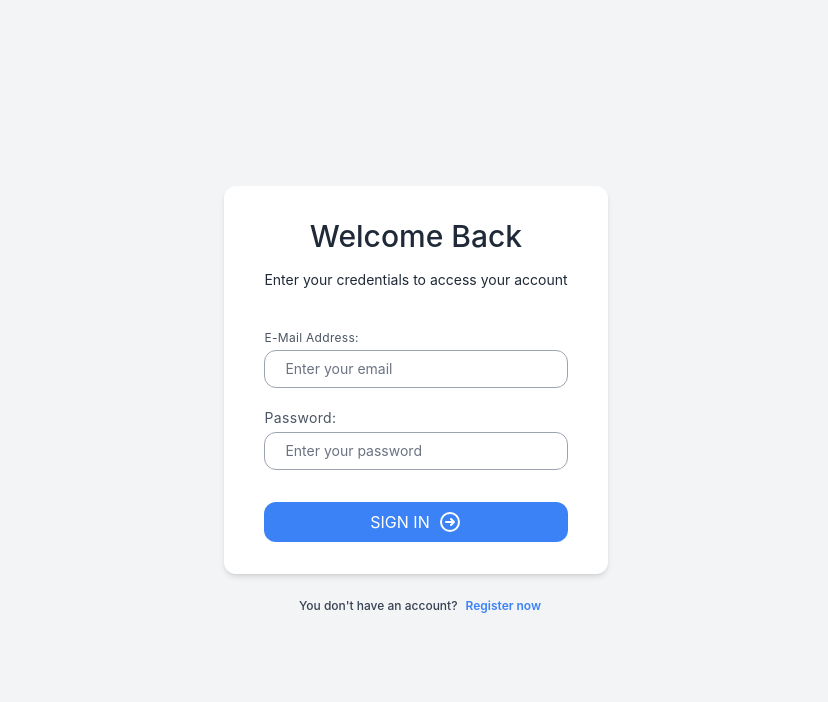
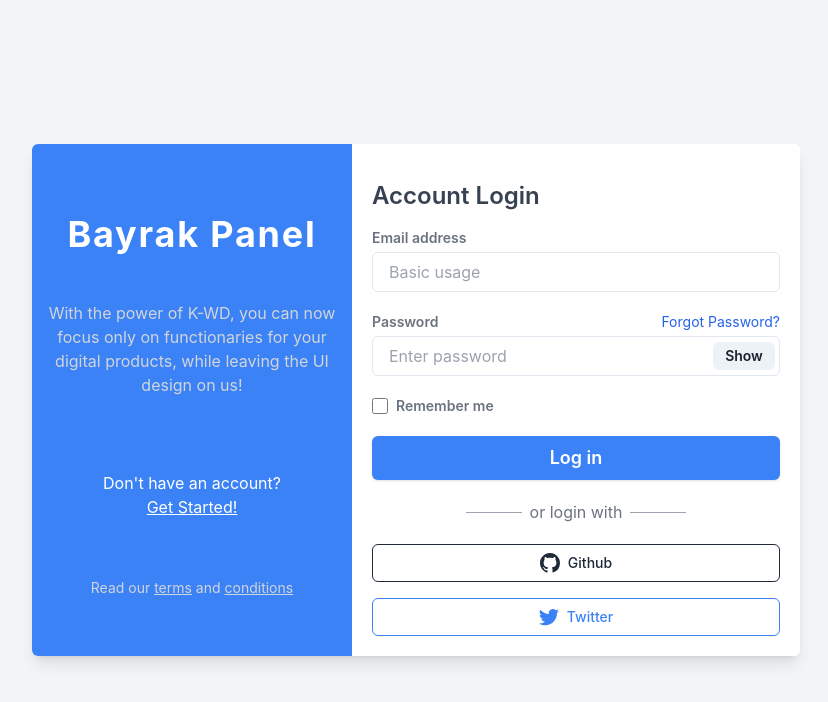
Before and after one commit to tolgabayra/CRM_CLIENT, a React (Vite) app: page /login in a window 1280 px wide. Shown: the top 702 px of the page, without its empty margins (224-1052 px from the left). Built offline with nearby package versions, Linux system fonts and the light colour scheme.

Commit message:
router düzelme işlemleri ve 404 page

```diff
--- a/src/components/charts/Chartline.jsx
+++ b/src/components/charts/Chartline.jsx
@@ -116,7 +116,7 @@
                 <h6 className="uppercase text-blueGray-100 mb-1 text-xs font-semibold">
                   Yıllık Kullanıcı Grafiği
                 </h6>
-                <h2 className="text-white text-xl font-semibold">Sales value</h2>
+                <h2 className="text-dark text-xl font-semibold">Sales value</h2>
               </div>
             </div>
           </div>
--- a/src/components/dashboard/Sidebar.jsx
+++ b/src/components/dashboard/Sidebar.jsx
@@ -37,7 +37,7 @@
                             D<span className="text-teal-600">.</span>
                         </h1>
                         <h1 className="hidden md:block font-bold text-sm md:text-xl text-center">
-                            Bayrak CRM<span className="text-teal-600">.</span>
+                            Bayrak Panel<span className="text-teal-600">.</span>
                         </h1>
                         <div id="profile" className="space-y-3">
                             <img
--- a/src/pages/Login.jsx
+++ b/src/pages/Login.jsx
@@ -1,8 +1,14 @@
 import React from 'react'
 import { ToastContainer, toast } from 'react-toastify';
 import 'react-toastify/dist/ReactToastify.css';
+import { Input } from "@chakra-ui/react"
+import { InputGroup, InputRightElement, Button } from "@chakra-ui/react"
 
 export default function Login() {
+
+  const [show, setShow] = React.useState(false)
+  const handleClick = () => setShow(!show)
+
   const notify = () => toast.success(' Wow so easy!', {
     position: "top-right",
     hideProgressBar: false,
@@ -15,184 +21,112 @@
   return (
     <div>
       <ToastContainer autoClose={2000} />
+      <div className="flex items-center min-h-screen p-4 bg-gray-100 lg:justify-center">
         <div
-      className="min-h-screen flex flex-col items-center justify-center bg-gray-100"
+          className="flex flex-col overflow-hidden bg-white rounded-md shadow-lg max md:flex-row md:flex-1 lg:max-w-screen-md"
         >
           <div
-        className="
-          flex flex-col
-          bg-white
-          shadow-md
-          px-4
-          sm:px-6
-          md:px-8
-          lg:px-10
-          py-8
-          rounded-xl
-          w-50
-          max-w-md
-        "
+            className="p-4 py-6 text-white bg-blue-500 md:w-80 md:flex-shrink-0 md:flex md:flex-col md:items-center md:justify-evenly"
           >
-        <div className="font-medium self-center text-xl sm:text-3xl text-gray-800">
-          Welcome Back
+            <div className="my-3 text-4xl font-bold tracking-wider text-center">
+              <a href="#">Bayrak Panel</a>
             </div>
-        <div className="mt-4 self-center text-xl sm:text-sm text-gray-800">
-          Enter your credentials to access your account
+            <p className="mt-6 font-normal text-center text-gray-300 md:mt-0">
+              With the power of K-WD, you can now focus only on functionaries for your digital products, while leaving the
+              UI design on us!
+            </p>
+            <p className="flex flex-col items-center justify-center mt-10 text-center">
+              <span>Don't have an account?</span>
+              <a href="#" className="underline">Get Started!</a>
+            </p>
+            <p className="mt-6 text-sm text-center text-gray-300">
+              Read our <a href="#" className="underline">terms</a> and <a href="#" className="underline">conditions</a>
+            </p>
           </div>
-
-        <div className="mt-10">
+          <div className="p-5 bg-white md:flex-1">
+            <h3 className="my-4 text-2xl font-semibold text-gray-700">Account Login</h3>
+            <form action="#" className="flex flex-col space-y-5">
+              <div className="flex flex-col space-y-1">
+                <label for="email" className="text-sm font-semibold text-gray-500">Email address</label>
+                <Input placeholder='Basic usage' />
+              </div>
+              <div className="flex flex-col space-y-1">
+                <div className="flex items-center justify-between">
+                  <label for="password" className="text-sm font-semibold text-gray-500">Password</label>
+                  <a href="#" className="text-sm text-blue-600 hover:underline focus:text-blue-800">Forgot Password?</a>
+                </div>
+                <InputGroup size='md'>
+                  <Input
+                    pr='4.5rem'
+                    type={show ? 'text' : 'password'}
+                    placeholder='Enter password'
+                  />
+                  <InputRightElement width='4.5rem'>
+                    <Button h='1.75rem' size='sm' onClick={handleClick}>
+                      {show ? 'Hide' : 'Show'}
+                    </Button>
+                  </InputRightElement>
+                </InputGroup>
+              </div>
+              <div className="flex items-center space-x-2">
+                <input
+                  type="checkbox"
+                  id="remember"
+                  className="w-4 h-4 transition duration-300 rounded focus:ring-2 focus:ring-offset-0 focus:outline-none focus:ring-blue-200"
+                />
+                <label for="remember" className="text-sm font-semibold text-gray-500">Remember me</label>
+              </div>
               <div>
-            <div className="flex flex-col mb-5">
-              <label
-                for="email"
-                className="mb-1 text-xs tracking-wide text-gray-600"
-                >E-Mail Address:</label
+                <button
+                  type="submit"
+                  className="w-full px-4 py-2 text-lg font-semibold text-white transition-colors duration-300 bg-blue-500 rounded-md shadow hover:bg-blue-600 focus:outline-none focus:ring-blue-200 focus:ring-4"
                 >
-              <div className="relative">
-                <div
-                  className="
-                    inline-flex
-                    items-center
-                    justify-center
-                    absolute
-                    left-0
-                    top-0
-                    h-full
-                    w-10
-                    text-gray-400
-                  "
+                  Log in
+                </button>
+              </div>
+              <div className="flex flex-col space-y-5">
+                <span className="flex items-center justify-center space-x-2">
+                  <span className="h-px bg-gray-400 w-14"></span>
+                  <span className="font-normal text-gray-500">or login with</span>
+                  <span className="h-px bg-gray-400 w-14"></span>
+                </span>
+                <div className="flex flex-col space-y-4">
+                  <a
+                    href="#"
+                    className="flex items-center justify-center px-4 py-2 space-x-2 transition-colors duration-300 border border-gray-800 rounded-md group hover:bg-gray-800 focus:outline-none"
                   >
-                  <i className="fas fa-at text-blue-500"></i>
-                </div>
-
-                <input
-                  id="email"
-                  type="email"
-                  name="email"
-                  className="
-                    text-sm
-                    placeholder-gray-500
-                    pl-5
-                    pr-4
-                    rounded-xl
-                    border border-gray-400
-                    w-full
-                    py-2
-                    focus:outline-none focus:border-blue-400
-                  "
-                  placeholder="Enter your email"
-                />
+                    <span>
+                      <svg
+                        className="w-5 h-5 text-gray-800 fill-current group-hover:text-white"
+                        viewBox="0 0 16 16"
+                        version="1.1"
+                        aria-hidden="true"
+                      >
+                        <path
+                          fill-rule="evenodd"
+                          d="M8 0C3.58 0 0 3.58 0 8c0 3.54 2.29 6.53 5.47 7.59.4.07.55-.17.55-.38 0-.19-.01-.82-.01-1.49-2.01.37-2.53-.49-2.69-.94-.09-.23-.48-.94-.82-1.13-.28-.15-.68-.52-.01-.53.63-.01 1.08.58 1.23.82.72 1.21 1.87.87 2.33.66.07-.52.28-.87.51-1.07-1.78-.2-3.64-.89-3.64-3.95 0-.87.31-1.59.82-2.15-.08-.2-.36-1.02.08-2.12 0 0 .67-.21 2.2.82.64-.18 1.32-.27 2-.27.68 0 1.36.09 2 .27 1.53-1.04 2.2-.82 2.2-.82.44 1.1.16 1.92.08 2.12.51.56.82 1.27.82 2.15 0 3.07-1.87 3.75-3.65 3.95.29.25.54.73.54 1.48 0 1.07-.01 1.93-.01 2.2 0 .21.15.46.55.38A8.013 8.013 0 0016 8c0-4.42-3.58-8-8-8z"
+                        ></path>
+                      </svg>
+                    </span>
+                    <span className="text-sm font-medium text-gray-800 group-hover:text-white">Github</span>
+                  </a>
+                  <a
+                    href="#"
+                    className="flex items-center justify-center px-4 py-2 space-x-2 transition-colors duration-300 border border-blue-500 rounded-md group hover:bg-blue-500 focus:outline-none"
+                  >
+                    <span>
+                      <svg className="text-blue-500 group-hover:text-white" width="20" height="20" fill="currentColor">
+                        <path
+                          d="M6.29 18.251c7.547 0 11.675-6.253 11.675-11.675 0-.178 0-.355-.012-.53A8.348 8.348 0 0020 3.92a8.19 8.19 0 01-2.357.646 4.118 4.118 0 001.804-2.27 8.224 8.224 0 01-2.605.996 4.107 4.107 0 00-6.993 3.743 11.65 11.65 0 01-8.457-4.287 4.106 4.106 0 001.27 5.477A4.073 4.073 0 01.8 7.713v.052a4.105 4.105 0 003.292 4.022 4.095 4.095 0 01-1.853.07 4.108 4.108 0 003.834 2.85A8.233 8.233 0 010 16.407a11.616 11.616 0 006.29 1.84"
+                        ></path>
+                      </svg>
+                    </span>
+                    <span className="text-sm font-medium text-blue-500 group-hover:text-white">Twitter</span>
+                  </a>
                 </div>
               </div>
-            <div className="flex flex-col mb-6">
-              <label
-                for="password"
-                className="mb-1 text-xs sm:text-sm tracking-wide text-gray-600"
-                >Password:</label
-              >
-              <div className="relative">
-                <div
-                  className="
-                    inline-flex
-                    items-center
-                    justify-center
-                    absolute
-                    left-0
-                    top-0
-                    h-full
-                    w-10
-                    text-gray-400
-                  "
-                >
-                  <span>
-                    <i className="fas fa-lock text-blue-500"></i>
-                  </span>
+            </form>
           </div>
-
-                <input
-                  id="password"
-                  type="password"
-                  name="password"
-                  className="
-                    text-sm
-                    placeholder-gray-500
-                    pl-5
-                    pr-4
-                    rounded-xl
-                    border border-gray-400
-                    w-full
-                    py-2
-                    focus:outline-none focus:border-blue-400
-                  "
-                  placeholder="Enter your password"
-                />
-              </div>
-            </div>
-
-            <div className="flex w-full">
-              <button
-                type="submit"
-                onClick={notify}
-                className="
-                  flex
-                  mt-2
-                  items-center
-                  justify-center
-                  focus:outline-none
-                  text-white text-sm
-                  sm:text-base
-                  bg-blue-500
-                  hover:bg-blue-600
-                  rounded-xl
-                  py-2
-                  w-full
-                  transition
-                  duration-150
-                  ease-in
-                "
-              >
-                <span className="mr-2 uppercase">Sign In</span>
-                <span>
-                  <svg
-                    className="h-6 w-6"
-                    fill="none"
-                    stroke-linecap="round"
-                    stroke-linejoin="round"
-                    stroke-width="2"
-                    viewBox="0 0 24 24"
-                    stroke="currentColor"
-                  >
-                    <path
-                      d="M13 9l3 3m0 0l-3 3m3-3H8m13 0a9 9 0 11-18 0 9 9 0 0118 0z"
-                    />
-                  </svg>
-                </span>
-              </button>
-            </div>
-          </div>
-        </div>
-      </div>
-      <div className="flex justify-center items-center mt-6">
-        <a
-          href="#"
-          target="_blank"
-          className="
-            inline-flex
-            items-center
-            text-gray-700
-            font-medium
-            text-xs text-center
-          "
-        >
-          <span className="ml-2"
-            >You don't have an account?
-            <a
-              href="#"
-              className="text-xs ml-2 text-blue-500 font-semibold"
-              >Register now</a
-            ></span
-          >
-        </a>
         </div>
       </div>
     </div>
--- a/src/pages/Register.jsx
+++ b/src/pages/Register.jsx
@@ -1,230 +1,80 @@
 import React from 'react'
-
+import { InputGroup,Input, Button, InputRightElement} from "@chakra-ui/react"
 export default function Register() {
+  const [show, setShow] = React.useState(false)
+  const handleClick = () => setShow(!show)
   return (
     <div>
-      <div>
+       <div className="flex items-center min-h-screen p-4 bg-gray-100 lg:justify-center">
         <div
-          className="min-h-screen flex flex-col items-center justify-center bg-gray-100"
+          className="flex flex-col overflow-hidden bg-white rounded-md shadow-lg max md:flex-row md:flex-1 lg:max-w-screen-md"
         >
           <div
-            className="
-          flex flex-col
-          bg-white
-          shadow-md
-          px-4
-          sm:px-8
-          md:px-12
-          lg:px-18
-          py-8
-          rounded-xl
-          w-50
-          max-w-md
-        "
+            className="p-4 py-6 text-white bg-blue-500 md:w-80 md:flex-shrink-0 md:flex md:flex-col md:items-center md:justify-evenly"
           >
-            <div className="font-medium self-center text-xl sm:text-3xl text-gray-800">
-              Welcome Back
+            <div className="my-3 text-4xl font-bold tracking-wider text-center">
+              <a href="#">Bayrak Panel</a>
             </div>
-            <div className="mt-4 self-center text-xl sm:text-sm text-gray-800">
-              Enter your credentials to access your account
-            </div>
+            <p className="mt-6 font-normal text-center text-gray-300 md:mt-0">
+              With the power of K-WD, you can now focus only on functionaries for your digital products, while leaving the
+              UI design on us!
+            </p>
+            <p className="flex flex-col items-center justify-center mt-10 text-center">
+              <span>Don't have an account?</span>
+              <a href="#" className="underline">Get Started!</a>
+            </p>
+            <p className="mt-6 text-sm text-center text-gray-300">
+              Read our <a href="#" className="underline">terms</a> and <a href="#" className="underline">conditions</a>
+            </p>
+          </div>
+          <div className="p-5 bg-white md:flex-1">
+            <h3 className="my-4 text-2xl font-semibold text-gray-700">Account Login</h3>
+            <form action="#" className="flex flex-col space-y-5">
+              <div className="flex flex-col space-y-1">
+                <label for="email" className="text-sm font-semibold text-gray-500">Email address</label>
+                <Input placeholder='Basic usage' />
+              </div>
+                <div className="flex flex-col space-y-1">
+                <label for="email" className="text-sm font-semibold text-gray-500">Email address</label>
+                <Input placeholder='Basic usage' />
+              </div>
 
-            <div className="mt-10">
+              <div className="flex flex-col space-y-1">
+                <div className="flex items-center justify-between">
+                  <label for="password" className="text-sm font-semibold text-gray-500">Password</label>
+                  <a href="#" className="text-sm text-blue-600 hover:underline focus:text-blue-800">Forgot Password?</a>
+                </div>
+                <InputGroup size='md'>
+                  <Input
+                    pr='4.5rem'
+                    type={show ? 'text' : 'password'}
+                    placeholder='Enter password'
+                  />
+                  <InputRightElement width='4.5rem'>
+                    <Button h='1.75rem' size='sm' onClick={handleClick}>
+                      {show ? 'Hide' : 'Show'}
+                    </Button>
+                  </InputRightElement>
+                </InputGroup>
+              </div>
+              <div className="flex items-center space-x-2">
+                <input
+                  type="checkbox"
+                  id="remember"
+                  className="w-4 h-4 transition duration-300 rounded focus:ring-2 focus:ring-offset-0 focus:outline-none focus:ring-blue-200"
+                />
+                <label for="remember" className="text-sm font-semibold text-gray-500">Remember me</label>
+              </div>
               <div>
-                <div className="flex flex-col mb-5">
-                  <label
-                    for="email"
-                    className="mb-1 text-xs tracking-wide text-gray-600"
-                  >E-Mail Address:</label
-                  >
-                  <div className="relative">
-                    <div
-                      className="
-                    inline-flex
-                    items-center
-                    justify-center
-                    absolute
-                    left-0
-                    top-0
-                    h-full
-                    w-10
-                    text-gray-400
-                  "
-                    >
-                      <i className="fas fa-at text-blue-500"></i>
-                    </div>
+                <button
+                  type="submit"
+                  className="w-full px-4 py-2 text-lg font-semibold text-white transition-colors duration-300 bg-blue-500 rounded-md shadow hover:bg-blue-600 focus:outline-none focus:ring-blue-200 focus:ring-4"
+                >
+                  Log in
+                </button>
+              </div>
 
-                    <input
-                      id="email"
-                      type="email"
-                      name="email"
-                      className="
-                    text-sm
-                    placeholder-gray-500
-                    pl-5
-                    pr-4
-                    rounded-xl
-                    border border-gray-400
-                    w-full
-                    py-2
-                    focus:outline-none focus:border-blue-400
-                  "
-                      placeholder="Enter your email"
-                    />
-                  </div>
-                </div>
-                <div className="flex flex-col mb-6">
-                  <label
-                    for="password"
-                    className="mb-1 text-xs sm:text-sm tracking-wide text-gray-600"
-                  >Password:</label
-                  >
-                  <div className="relative">
-                    <div
-                      className="
-                    inline-flex
-                    items-center
-                    justify-center
-                    absolute
-                    left-0
-                    top-0
-                    h-full
-                    w-10
-                    text-gray-400
-                  "
-                    >
-                      <span>
-                        <i className="fas fa-lock text-blue-500"></i>
-                      </span>
-                    </div>
-
-                    <input
-                      id="password"
-                      type="password"
-                      name="password"
-                      className="
-                    text-sm
-                    placeholder-gray-500
-                    pl-5
-                    pr-4
-                    rounded-xl
-                    border border-gray-400
-                    w-full
-                    py-2
-                    focus:outline-none focus:border-blue-400
-                  "
-                      placeholder="Enter your password"
-                    />
-                  </div>
-                </div>
-                <div className="flex flex-col mb-6">
-                  <label
-                    for="password"
-                    className="mb-1 text-xs sm:text-sm tracking-wide text-gray-600"
-                  >Password:</label
-                  >
-                  <div className="relative">
-                    <div
-                      className="
-                    inline-flex
-                    items-center
-                    justify-center
-                    absolute
-                    left-0
-                    top-0
-                    h-full
-                    w-10
-                    text-gray-400
-                  "
-                    >
-                      <span>
-                        <i className="fas fa-lock text-blue-500"></i>
-                      </span>
-                    </div>
-
-                    <input
-                      id="password"
-                      type="password"
-                      name="password"
-                      className="
-                    text-sm
-                    placeholder-gray-500
-                    pl-5
-                    pr-4
-                    rounded-xl
-                    border border-gray-400
-                    w-full
-                    py-2
-                    focus:outline-none focus:border-blue-400
-                  "
-                      placeholder="Enter your password"
-                    />
-                  </div>
-                </div>
-
-                <div className="flex w-full">
-                  <button
-                    type="submit"
-                    className="
-                  flex
-                  mt-2
-                  items-center
-                  justify-center
-                  focus:outline-none
-                  text-white text-sm
-                  sm:text-base
-                  bg-blue-500
-                  hover:bg-blue-600
-                  rounded-xl
-                  py-2
-                  w-full
-                  transition
-                  duration-150
-                  ease-in
-                "
-                  >
-                    <span className="mr-2 uppercase">Sign In</span>
-                    <span>
-                      <svg
-                        className="h-6 w-6"
-                        fill="none"
-                        stroke-linecap="round"
-                        stroke-linejoin="round"
-                        stroke-width="2"
-                        viewBox="0 0 24 24"
-                        stroke="currentColor"
-                      >
-                        <path
-                          d="M13 9l3 3m0 0l-3 3m3-3H8m13 0a9 9 0 11-18 0 9 9 0 0118 0z"
-                        />
-                      </svg>
-                    </span>
-                  </button>
-                </div>
-              </div>
-            </div>
-          </div>
-          <div className="flex justify-center items-center mt-6">
-            <a
-              href="#"
-              target="_blank"
-              className="
-            inline-flex
-            items-center
-            text-gray-700
-            font-medium
-            text-xs text-center
-          "
-            >
-              <span className="ml-2"
-              >You don't have an account?
-                <a
-                  href="#"
-                  className="text-xs ml-2 text-blue-500 font-semibold"
-                >Register now</a
-                ></span
-              >
-            </a>
+            </form>
           </div>
         </div>
       </div>
```
Also changed, not shown: src/components/dashboard/Navbar.jsx (+5 -4 lines), src/pages/Page404.jsx (+32 -1 lines), src/pages/Products.jsx (+63 -6 lines), src/routes.jsx (+4 -3 lines). Lines whose indentation alone changed are shown as unchanged.
